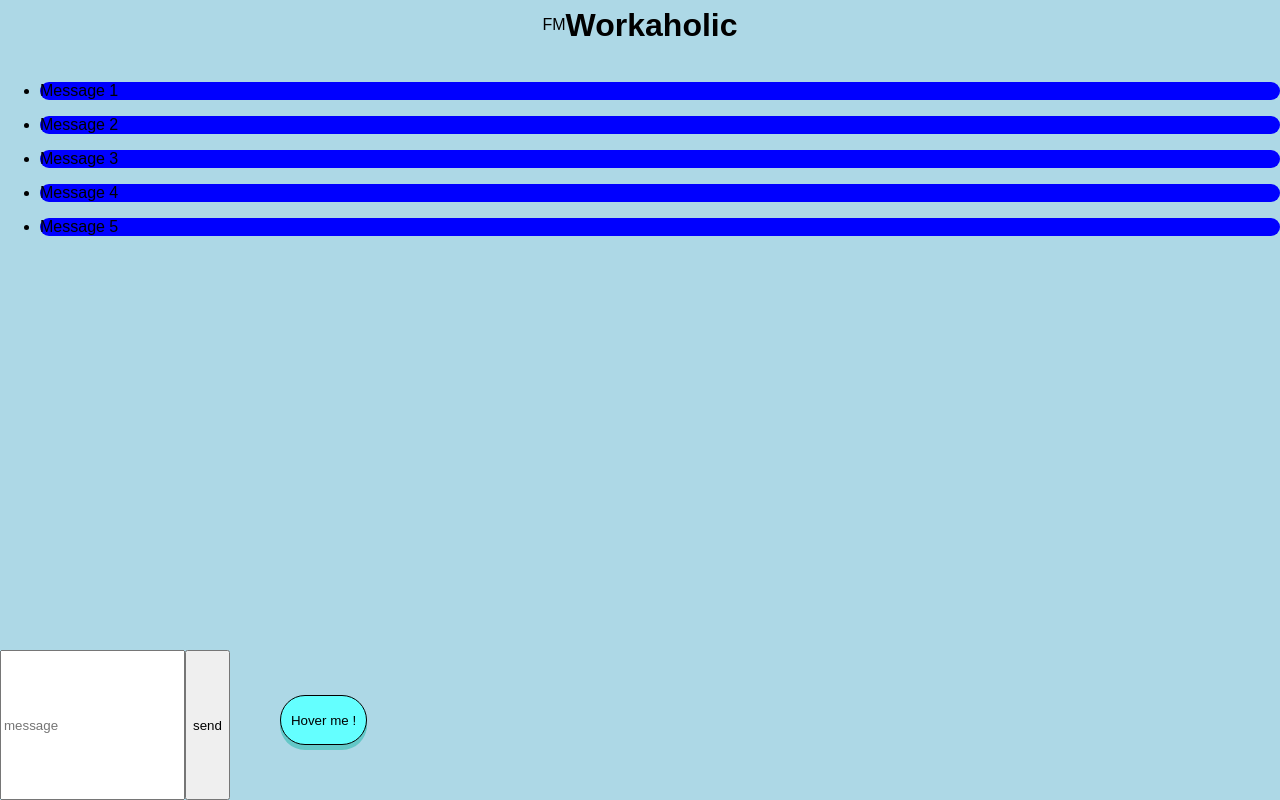
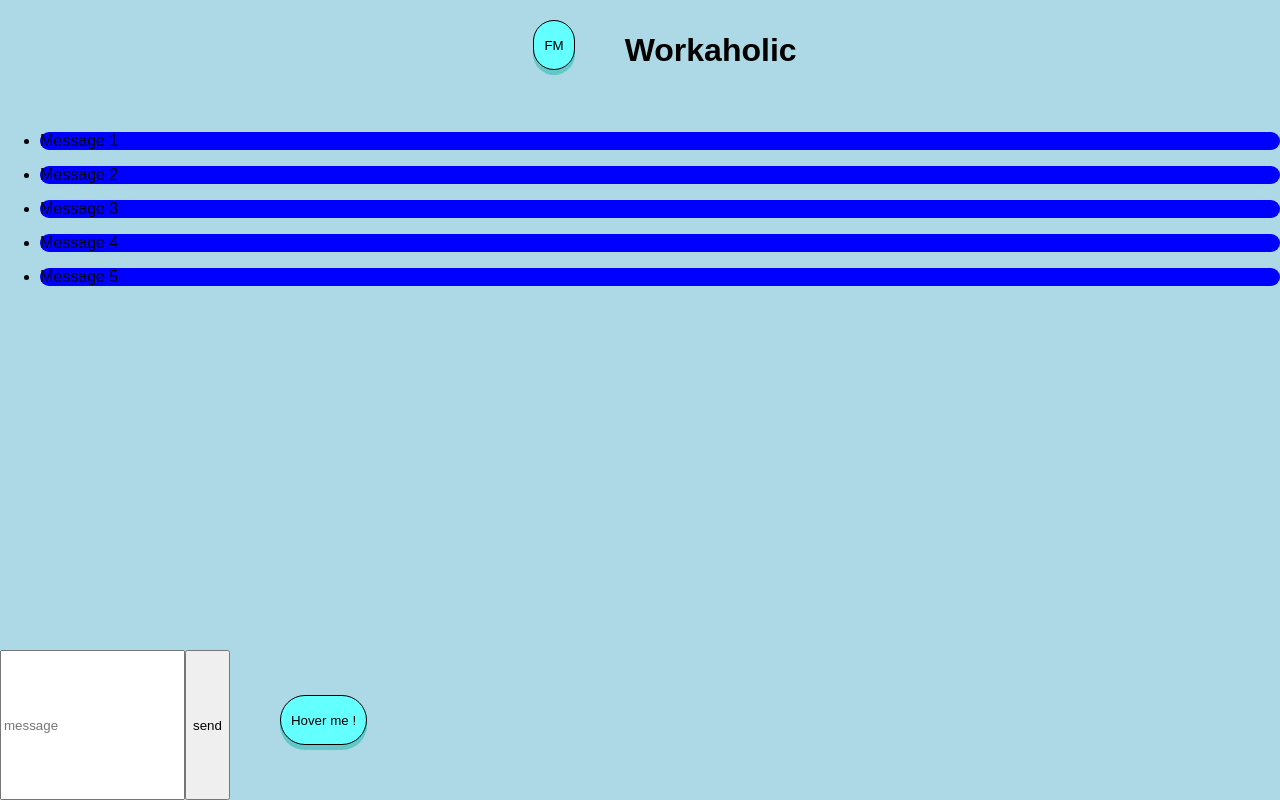
Before and after one commit to FredericKtan/workaholic, a React (Create React App) app in the folder frontend/: page / in a window 1280 px wide. Built offline with nearby package versions, Linux system fonts and the light colour scheme.

Commit message:
:art: Added button to logo

```diff
--- a/frontend/src/App.css
+++ b/frontend/src/App.css
@@ -7,7 +7,7 @@
 
 .header {
   display: flex;
-  height: 50px;
+  height: 100px;
   width: 100%;
   justify-content: center;
   align-items: center;
--- a/frontend/src/App.js
+++ b/frontend/src/App.js
@@ -9,7 +9,7 @@ import Message from './components/Message';
 
 const App = () => (
   <div className="app">
-    <header className="header"><span>FM</span><h1>Workaholic</h1></header>
+    <header className="header"><UIButton text="FM" /><h1>Workaholic</h1></header>
     <UIVerticalLayout reversed>
       <form>
         <UIHorizontalLayout>
```
